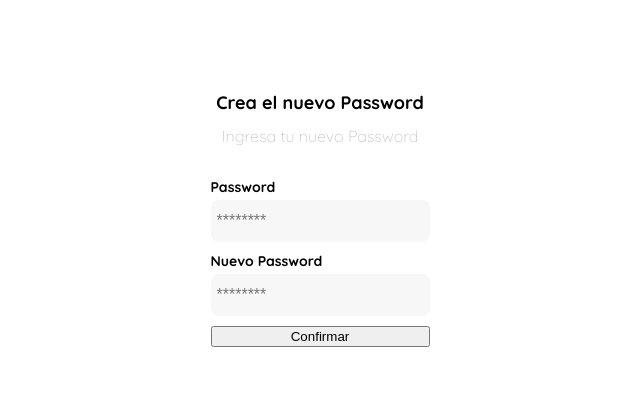
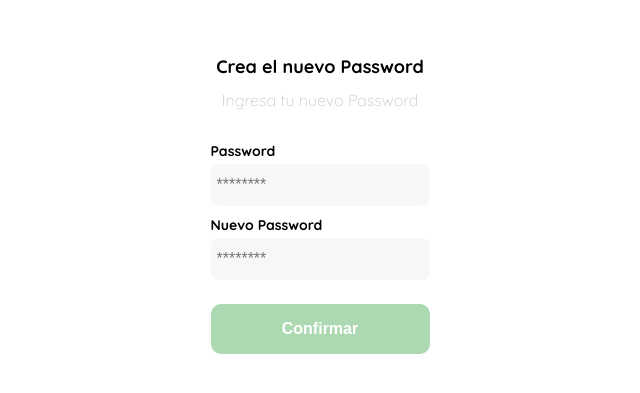
Before and after one commit to ctabilo/platziyard, a plain HTML site: page n_psw.html in a window 1280 px wide. Shown: the part 187-580 px from the top of the page, without its empty margins (320-960 px from the left). Drawn offline with Linux system fonts and the light colour scheme.

Commit message:
doce cuarenta

```diff
--- a/n_psw.html
+++ b/n_psw.html
@@ -77,9 +77,28 @@
            margin-bottom: 10px;
         }
         .primary-button {
-            background-color: var();
+            background-color: var(--hospital-green);
+            border-radius: 10px;
+            border:none;
+            color: var(--white);
+            width: 100%;
+            cursor: pointer;
+            font-size: var(--md);
+            font-weight: bold;
+            height: 50px;
         }
 
+        .login-button {
+            margin-top: 14px;
+            margin-bottom: 30px;
+        }
+
+        @media (max-width:640px) {
+            .logo {
+                display: block;
+
+            }
+        }
     </style>
 </head>
 <body>
@@ -94,7 +113,7 @@
                 <input type="password" id="password" placeholder="********" class="input input-psw">
                 <label for="nuevo-password" class="label">Nuevo Password</label>
                 <input type="password" id="nuevo-password" placeholder="********" class="input input-psw">
-                <input type="submit" value="Confirmar" class="primay-button">
+                <input type="submit" value="Confirmar" class="primary-button login-button">
 
             </form>
 
```
